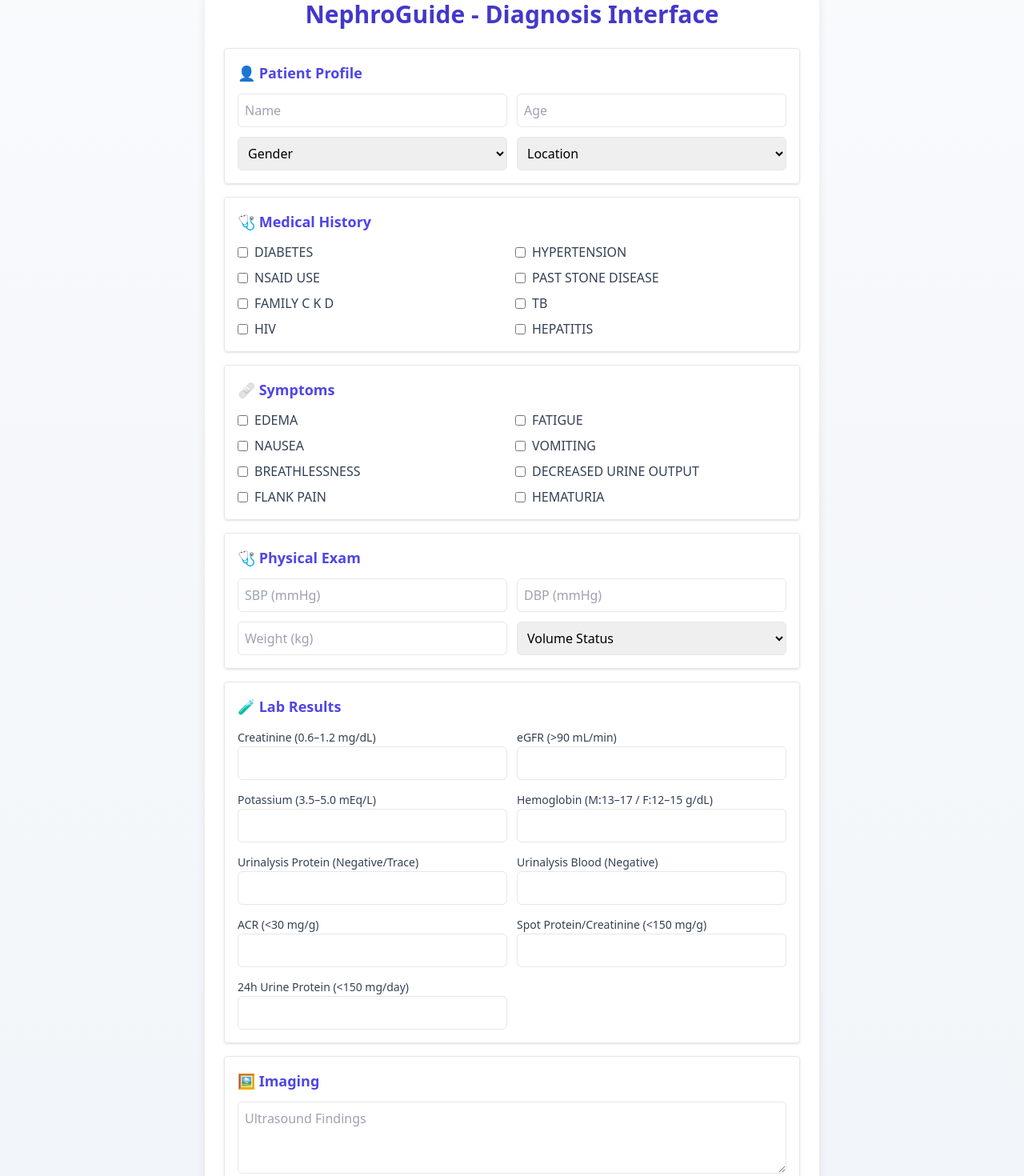
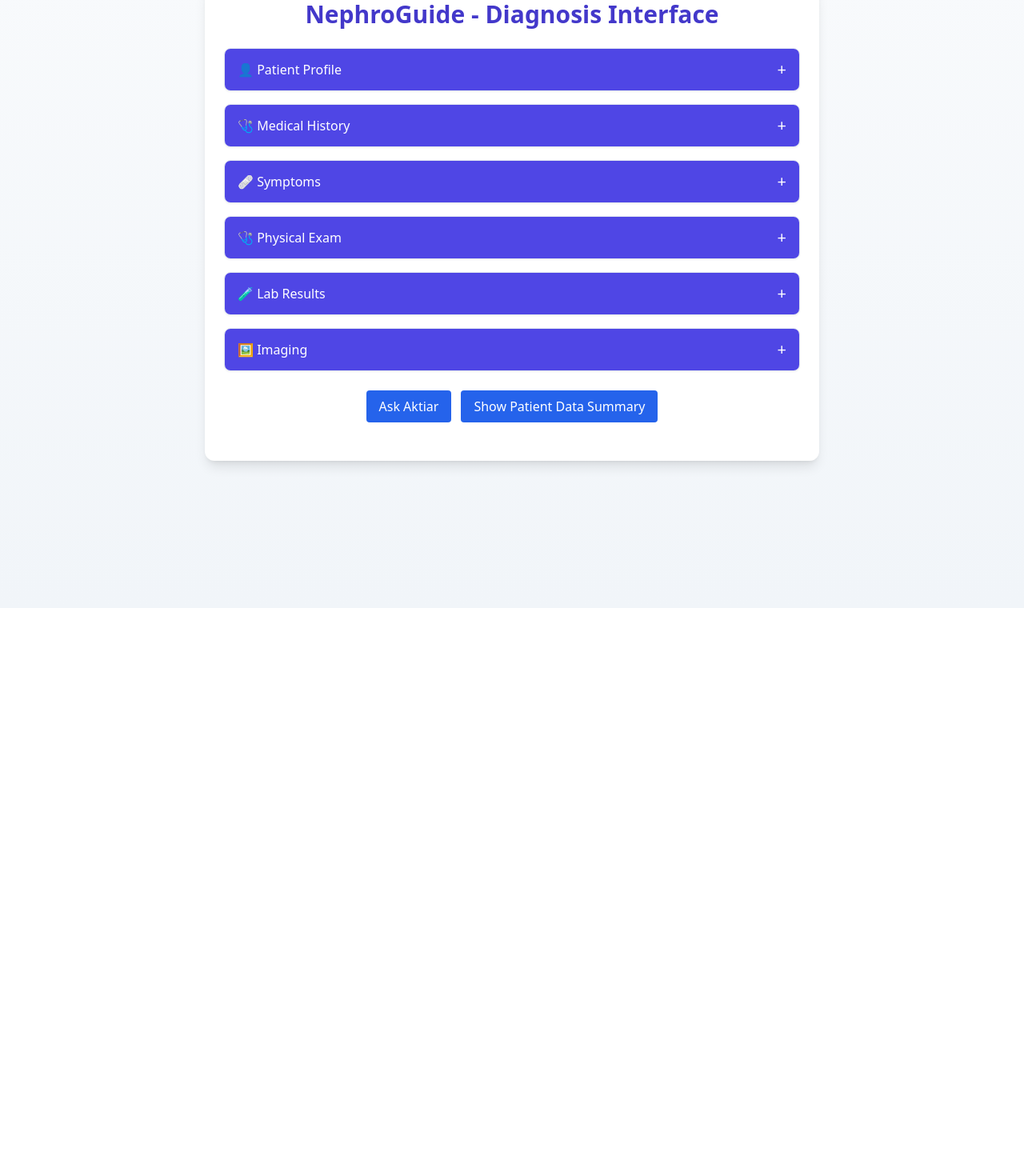
Before and after one commit to Aktiar0403/nephroguideakki., a React (Vite) app: page / in a window 1280 px wide. Shown: the part 40-1510 px from the top of the page at 80% size. After the commit the page ends 800 px from the top, so only its background shows below. Built offline with nearby package versions, Linux system fonts and the light colour scheme; the HTML template or start-up script is replaced by a standard one.

Commit message:
Update App.jsx

```diff
--- a/src/App.jsx
+++ b/src/App.jsx
@@ -1,5 +1,5 @@
 import React, { useState } from "react";
-import Card from "./components/Card";
+import Accordion from "./components/Accordion";
 import Button from "./components/Button";
 
 export default function App() {
@@ -63,7 +63,6 @@ export default function App() {
   const [warnings, setWarnings] = useState([]);
   const [patientSummary, setPatientSummary] = useState("");
 
-  // Diagnostic logic
   function askAkI() {
     let result = "";
     let suggest = [];
@@ -157,7 +156,6 @@ export default function App() {
   }
 
   function generatePatientSummary() {
-  // Filter only checked history items
     const historyItems = Object.entries(medicalHistory)
       .filter(([k, v]) => v === true || (typeof v === "string" && v.trim() !== ""))
       .map(([k, v]) =>
@@ -165,13 +163,11 @@ export default function App() {
       )
       .join("\n");
 
-  // Filter only checked symptoms
     const symptomItems = Object.entries(symptoms)
       .filter(([k, v]) => v === true)
       .map(([k]) => k.replace(/([A-Z])/g, " $1"))
       .join("\n");
 
-  // Include all labs as they are
     const labItems = Object.entries(labs)
       .filter(([_, v]) => v.trim() !== "")
       .map(([k, v]) => `${k.replace(/([A-Z])/g, " $1")}: ${v}`)
@@ -202,7 +198,6 @@ Determine the medical condition, diagnose, prescribe medicine and suggest furthe
     setPatientSummary(summary);
   }
 
-
   function copySummary() {
     navigator.clipboard.writeText(patientSummary);
     alert("Patient data copied to clipboard!");
@@ -225,206 +220,57 @@ Determine the medical condition, diagnose, prescribe medicine and suggest furthe
           NephroGuide - Diagnosis Interface
         </h1>
 
-        {/* Profile */}
-        <Card className="mb-4">
-          <h2 className="text-lg font-semibold text-indigo-600 mb-3">👤 Patient Profile</h2>
-          <div className="grid gap-3 md:grid-cols-2">
-            <input type="text" placeholder="Name" value={patientProfile.name} onChange={(e) => setPatientProfile({ ...patientProfile, name: e.target.value })} className="border rounded-md p-2 w-full focus:ring-indigo-500" />
-            <input type="number" placeholder="Age" value={patientProfile.age} onChange={(e) => setPatientProfile({ ...patientProfile, age: e.target.value })} className="border rounded-md p-2 w-full focus:ring-indigo-500" />
-            <select value={patientProfile.gender} onChange={(e) => setPatientProfile({ ...patientProfile, gender: e.target.value })} className="border rounded-md p-2 w-full focus:ring-indigo-500">
-              <option value="">Gender</option>
-              <option>Male</option>
-              <option>Female</option>
-              <option>Other</option>
-            </select>
-            <select value={patientProfile.location} onChange={(e) => setPatientProfile({ ...patientProfile, location: e.target.value })} className="border rounded-md p-2 w-full focus:ring-indigo-500">
-              <option value="">Location</option>
-              <option>Rural</option>
-              <option>Urban</option>
-            </select>
-          </div>
-        </Card>
-        {/* Medical History */}
-        <Card className="mb-4">
-          <h2 className="text-lg font-semibold text-indigo-600 mb-3">🩺 Medical History</h2>
-          <div className="grid grid-cols-1 md:grid-cols-2 gap-2">
-            {["diabetes", "hypertension", "nsaidUse", "pastStoneDisease", "familyCKD", "tb", "hiv", "hepatitis"].map((item) => (
-              <label key={item} className="flex items-center space-x-2">
-                <input
-                  type="checkbox"
-                  checked={medicalHistory[item]}
-                  onChange={(e) =>
-                    setMedicalHistory({ ...medicalHistory, [item]: e.target.checked })
-                  }
-                  className="accent-indigo-600"
-                />
-                <span className="text-slate-700">{item.replace(/([A-Z])/g, " $1").toUpperCase()}</span>
-              </label>
-            ))}
-          </div>
-          {medicalHistory.diabetes && (
-            <input
-              type="text"
-              placeholder="Diabetes Duration (years)"
-              value={medicalHistory.diabetesDuration}
-              onChange={(e) => setMedicalHistory({ ...medicalHistory, diabetesDuration: e.target.value })}
-              className="mt-2 border rounded-md p-2 w-full focus:ring-indigo-500"
-            />
-          )}
-          {medicalHistory.hypertension && (
-            <input
-              type="text"
-              placeholder="Hypertension Duration (years)"
-              value={medicalHistory.hypertensionDuration}
-              onChange={(e) => setMedicalHistory({ ...medicalHistory, hypertensionDuration: e.target.value })}
-              className="mt-2 border rounded-md p-2 w-full focus:ring-indigo-500"
-            />
-          )}
-        </Card>
+        <Accordion title="👤 Patient Profile">
+          {/* your profile inputs here */}
+        </Accordion>
 
-        {/* Symptoms */}
-        <Card className="mb-4">
-          <h2 className="text-lg font-semibold text-indigo-600 mb-3">🩹 Symptoms</h2>
-          <div className="grid grid-cols-1 md:grid-cols-2 gap-2">
-            {Object.keys(symptoms).map((item) => (
-              <label key={item} className="flex items-center space-x-2">
-                <input
-                  type="checkbox"
-                  checked={symptoms[item]}
-                  onChange={(e) =>
-                    setSymptoms({ ...symptoms, [item]: e.target.checked })
-                  }
-                  className="accent-indigo-600"
-                />
-                <span className="text-slate-700">{item.replace(/([A-Z])/g, " $1").toUpperCase()}</span>
-              </label>
-            ))}
-          </div>
-        </Card>
+        <Accordion title="🩺 Medical History">
+          {/* your medical history inputs here */}
+        </Accordion>
 
-        {/* Physical Exam */}
-        <Card className="mb-4">
-          <h2 className="text-lg font-semibold text-indigo-600 mb-3">🩺 Physical Exam</h2>
-          <div className="grid gap-3 md:grid-cols-2">
-            <input type="number" placeholder="SBP (mmHg)" value={physicalExam.sbp} onChange={(e) => setPhysicalExam({ ...physicalExam, sbp: e.target.value })} className="border rounded-md p-2 w-full focus:ring-indigo-500" />
-            <input type="number" placeholder="DBP (mmHg)" value={physicalExam.dbp} onChange={(e) => setPhysicalExam({ ...physicalExam, dbp: e.target.value })} className="border rounded-md p-2 w-full focus:ring-indigo-500" />
-            <input type="number" placeholder="Weight (kg)" value={physicalExam.weight} onChange={(e) => setPhysicalExam({ ...physicalExam, weight: e.target.value })} className="border rounded-md p-2 w-full focus:ring-indigo-500" />
-            <select value={physicalExam.volumeStatus} onChange={(e) => setPhysicalExam({ ...physicalExam, volumeStatus: e.target.value })} className="border rounded-md p-2 w-full focus:ring-indigo-500">
-              <option value="">Volume Status</option>
-              <option value="Hypovolemic">Hypovolemic</option>
-              <option value="Euvolemic">Euvolemic</option>
-              <option value="Hypervolemic">Hypervolemic</option>
-            </select>
-          </div>
-        </Card>
-        {/* Lab Results */}
-        <Card className="mb-4">
-          <h2 className="text-lg font-semibold text-indigo-600 mb-3">🧪 Lab Results</h2>
-          <div className="grid gap-3 md:grid-cols-2">
-            <label className="block">
-              <span className="text-slate-700 text-sm">Creatinine (0.6–1.2 mg/dL)</span>
-              <input type="text" value={labs.creatinine} onChange={(e) => setLabs({ ...labs, creatinine: e.target.value })} className="border rounded-md p-2 w-full focus:ring-indigo-500" />
-            </label>
-            <label className="block">
-              <span className="text-slate-700 text-sm">eGFR (&gt;90 mL/min)</span>
-              <input type="text" value={labs.egfr} onChange={(e) => setLabs({ ...labs, egfr: e.target.value })} className="border rounded-md p-2 w-full focus:ring-indigo-500" />
-            </label>
-            <label className="block">
-              <span className="text-slate-700 text-sm">Potassium (3.5–5.0 mEq/L)</span>
-              <input type="text" value={labs.potassium} onChange={(e) => setLabs({ ...labs, potassium: e.target.value })} className="border rounded-md p-2 w-full focus:ring-indigo-500" />
-            </label>
-            <label className="block">
-              <span className="text-slate-700 text-sm">Hemoglobin (M:13–17 / F:12–15 g/dL)</span>
-              <input type="text" value={labs.hemoglobin} onChange={(e) => setLabs({ ...labs, hemoglobin: e.target.value })} className="border rounded-md p-2 w-full focus:ring-indigo-500" />
-            </label>
-            <label className="block">
-              <span className="text-slate-700 text-sm">Urinalysis Protein (Negative/Trace)</span>
-              <input type="text" value={labs.urinalysisProtein} onChange={(e) => setLabs({ ...labs, urinalysisProtein: e.target.value })} className="border rounded-md p-2 w-full focus:ring-indigo-500" />
-            </label>
-            <label className="block">
-              <span className="text-slate-700 text-sm">Urinalysis Blood (Negative)</span>
-              <input type="text" value={labs.urinalysisBlood} onChange={(e) => setLabs({ ...labs, urinalysisBlood: e.target.value })} className="border rounded-md p-2 w-full focus:ring-indigo-500" />
-            </label>
-            <label className="block">
-              <span className="text-slate-700 text-sm">ACR (&lt;30 mg/g)</span>
-              <input type="text" value={labs.acr} onChange={(e) => setLabs({ ...labs, acr: e.target.value })} className="border rounded-md p-2 w-full focus:ring-indigo-500" />
-            </label>
-            <label className="block">
-              <span className="text-slate-700 text-sm">Spot Protein/Creatinine (&lt;150 mg/g)</span>
-              <input type="text" value={labs.spotProteinCreatinine} onChange={(e) => setLabs({ ...labs, spotProteinCreatinine: e.target.value })} className="border rounded-md p-2 w-full focus:ring-indigo-500" />
-            </label>
-            <label className="block">
-              <span className="text-slate-700 text-sm">24h Urine Protein (&lt;150 mg/day)</span>
-              <input type="text" value={labs.urineProtein24h} onChange={(e) => setLabs({ ...labs, urineProtein24h: e.target.value })} className="border rounded-md p-2 w-full focus:ring-indigo-500" />
-            </label>
-          </div>
-        </Card>
+        <Accordion title="🩹 Symptoms">
+          {/* your symptoms inputs here */}
+        </Accordion>
 
-        {/* Imaging */}
-        <Card className="mb-4">
-          <h2 className="text-lg font-semibold text-indigo-600 mb-3">🖼️ Imaging</h2>
-          <textarea
-            placeholder="Ultrasound Findings"
-            value={imaging.ultrasoundFindings}
-            onChange={(e) => setImaging({ ...imaging, ultrasoundFindings: e.target.value })}
-            className="border rounded-md p-2 w-full focus:ring-indigo-500"
-            rows={3}
-          />
-        </Card>
+        <Accordion title="🩺 Physical Exam">
+          {/* your physical exam inputs here */}
+        </Accordion>
 
-        {/* Action Buttons */}
-        <div className="flex flex-wrap gap-3 justify-center mb-6">
-          <Button onClick={askAkI} className="bg-indigo-600 text-white px-4 py-2 rounded-md shadow hover:bg-indigo-700 transition">Ask Aktiar</Button>
-          <Button onClick={generatePatientSummary} className="bg-green-600 text-white px-4 py-2 rounded-md shadow hover:bg-green-700 transition">Show Patient Data Summary</Button>
+        <Accordion title="🧪 Lab Results">
+          {/* your lab inputs here */}
+        </Accordion>
+
+        <Accordion title="🖼️ Imaging">
+          {/* your imaging inputs here */}
+        </Accordion>
+
+        <div className="flex flex-wrap gap-3 justify-center my-6">
+          <Button onClick={askAkI}>Ask Aktiar</Button>
+          <Button onClick={generatePatientSummary}>Show Patient Data Summary</Button>
         </div>
 
-        {/* Results */}
         {diagnosis && (
-          <Card className="mb-4 bg-indigo-50 border-indigo-200">
-            <h3 className="text-indigo-700 font-semibold mb-2">Diagnosis</h3>
-            <p className="mb-2">{diagnosis}</p>
-            {suggestions.length > 0 && (
-              <>
-                <h4 className="font-semibold mb-1">Recommendations:</h4>
-                <ul className="list-disc pl-5 mb-2 text-slate-700">
-                  {suggestions.map((s, i) => <li key={i}>{s}</li>)}
-                </ul>
-              </>
-            )}
-            {medications.length > 0 && (
-              <>
-                <h4 className="font-semibold mb-1">Medications:</h4>
-                <ul className="list-disc pl-5 mb-2 text-slate-700">
-                  {medications.map((m, i) => <li key={i}>{m}</li>)}
-                </ul>
-              </>
-            )}
-            {warnings.length > 0 && (
-              <>
-                <h4 className="font-semibold text-red-600 mb-1">Warnings:</h4>
-                <ul className="list-disc pl-5 text-red-600">
-                  {warnings.map((w, i) => <li key={i}>{w}</li>)}
-                </ul>
-              </>
-            )}
-          </Card>
+          <Accordion title="🩺 Diagnosis Result">
+            <p>{diagnosis}</p>
+            {suggestions.length > 0 && <ul>{suggestions.map((s, i) => <li key={i}>{s}</li>)}</ul>}
+            {medications.length > 0 && <ul>{medications.map((m, i) => <li key={i}>{m}</li>)}</ul>}
+            {warnings.length > 0 && <ul className="text-red-600">{warnings.map((w, i) => <li key={i}>{w}</li>)}</ul>}
+          </Accordion>
         )}
 
-        {/* Patient Summary */}
         {patientSummary && (
-          <Card className="mb-4 bg-green-50 border-green-200">
-            <h3 className="text-green-700 font-semibold mb-2">📋 Patient Data Summary (for ChatGPT)</h3>
+          <Accordion title="📋 Patient Data Summary (for ChatGPT)">
             <textarea
               value={patientSummary}
               readOnly
               rows={10}
-              className="border rounded-md p-2 w-full mb-3 focus:ring-green-500"
+              className="border rounded-md p-2 w-full mb-3"
             />
             <div className="flex gap-3">
-              <Button onClick={copySummary} className="bg-green-600 text-white px-4 py-2 rounded-md shadow hover:bg-green-700 transition">Copy to Clipboard</Button>
-              <Button onClick={openChatGPTWithSummary} className="bg-blue-600 text-white px-4 py-2 rounded-md shadow hover:bg-blue-700 transition">Search Online</Button>
+              <Button onClick={copySummary}>Copy to Clipboard</Button>
+              <Button onClick={openChatGPTWithSummary}>Search Online</Button>
             </div>
-          </Card>
+          </Accordion>
         )}
       </div>
     </div>
```
Lines whose indentation alone changed are shown as unchanged.
